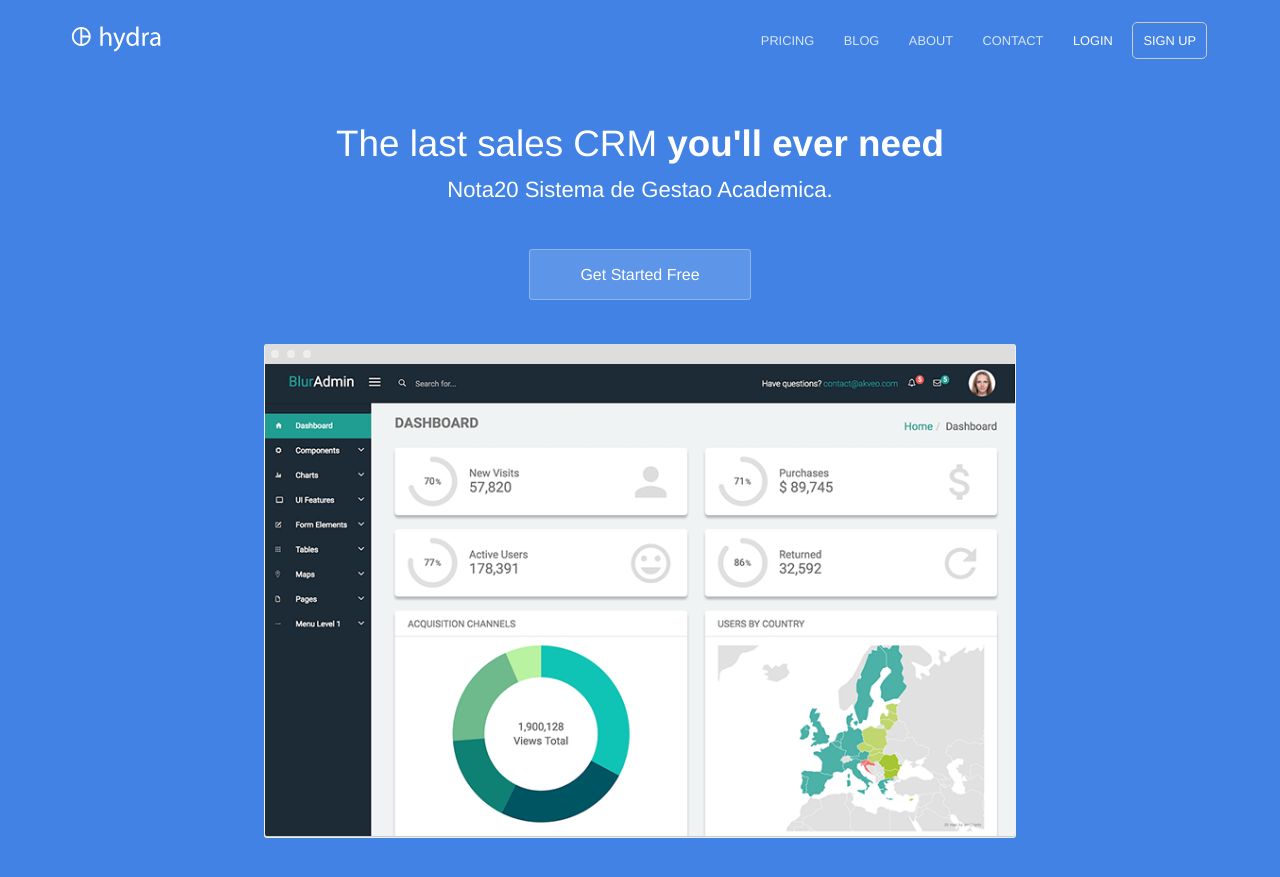
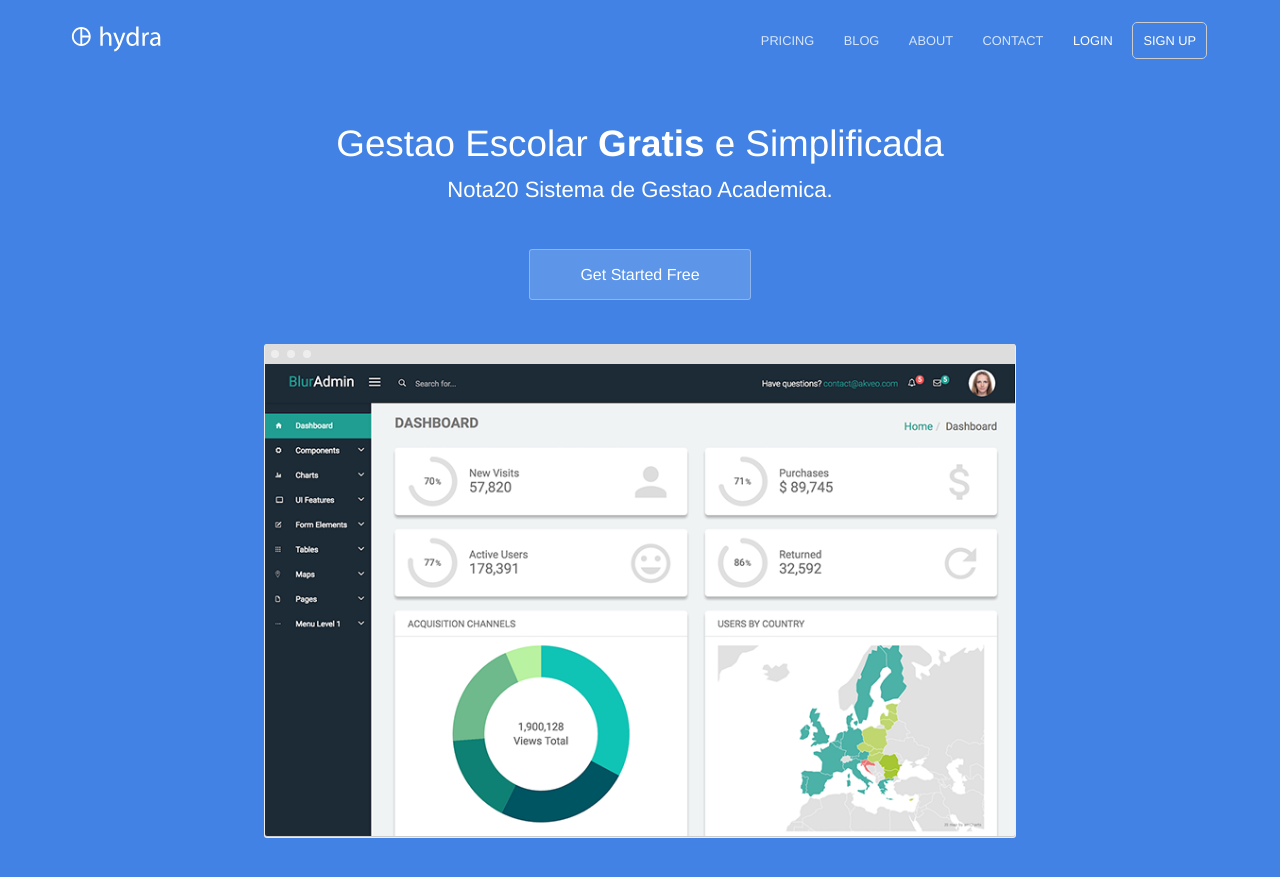
Before and after one commit to Manguena/manguena.github.io, a Jekyll site: the page built from index.html, in a window 1280 px wide and 900 px high. Shown: the top 877 px of the window. Built offline with Jekyll 4.4.1, drawn with Linux system fonts in a browser that asks for light colours.

Commit message:
Update index.html

```diff
--- a/index.html
+++ b/index.html
@@ -4,7 +4,7 @@
 ---
 <section class="hero">
 	<div class="text-container">
-		<h1 class="editable">The last sales CRM <strong>you'll ever need</strong></h1>
+		<h1 class="editable"> Gestao Escolar <strong>Gratis</strong> e Simplificada</h1>
 		<p class="subtext editable">Nota20 Sistema de Gestao Academica.</p>
 		<div class="cta button alt"><a href="{{ site.baseurl }}/contact/">Get Started Free</a></div>
 		<div>
```
